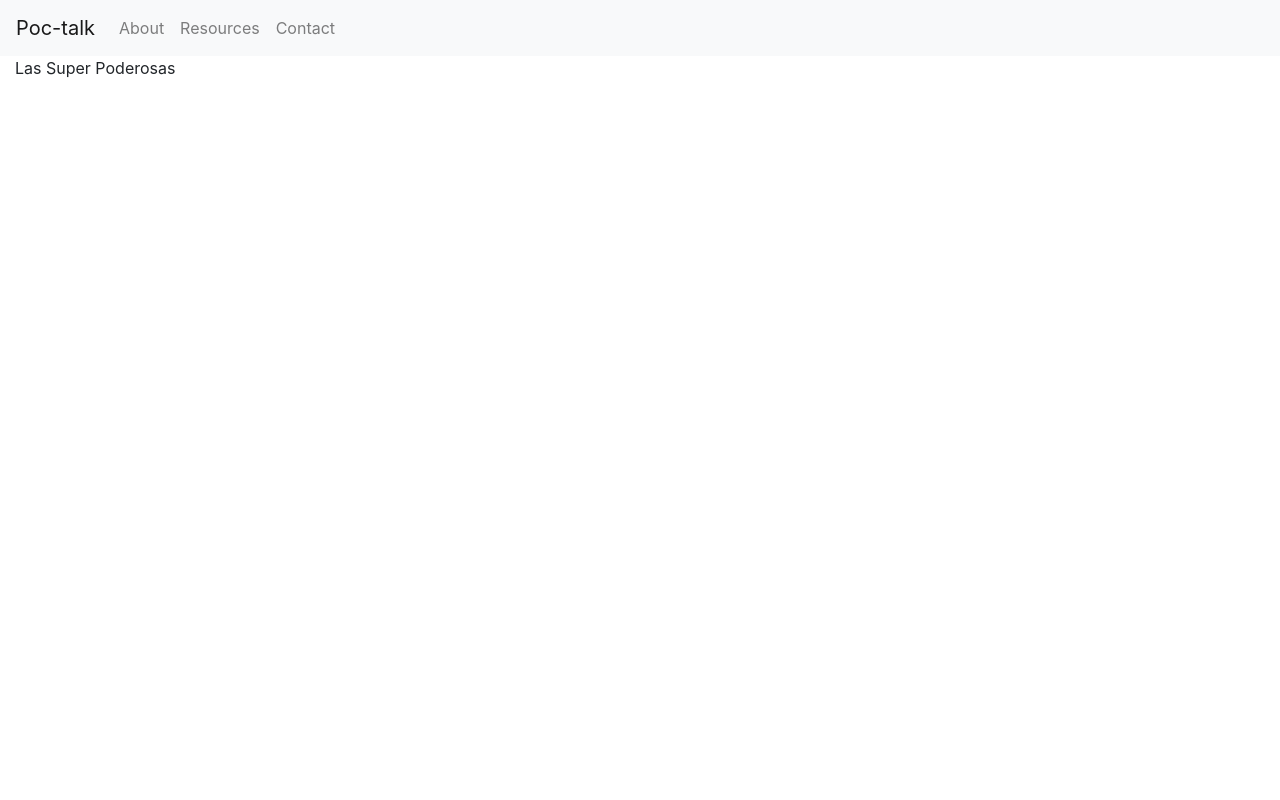
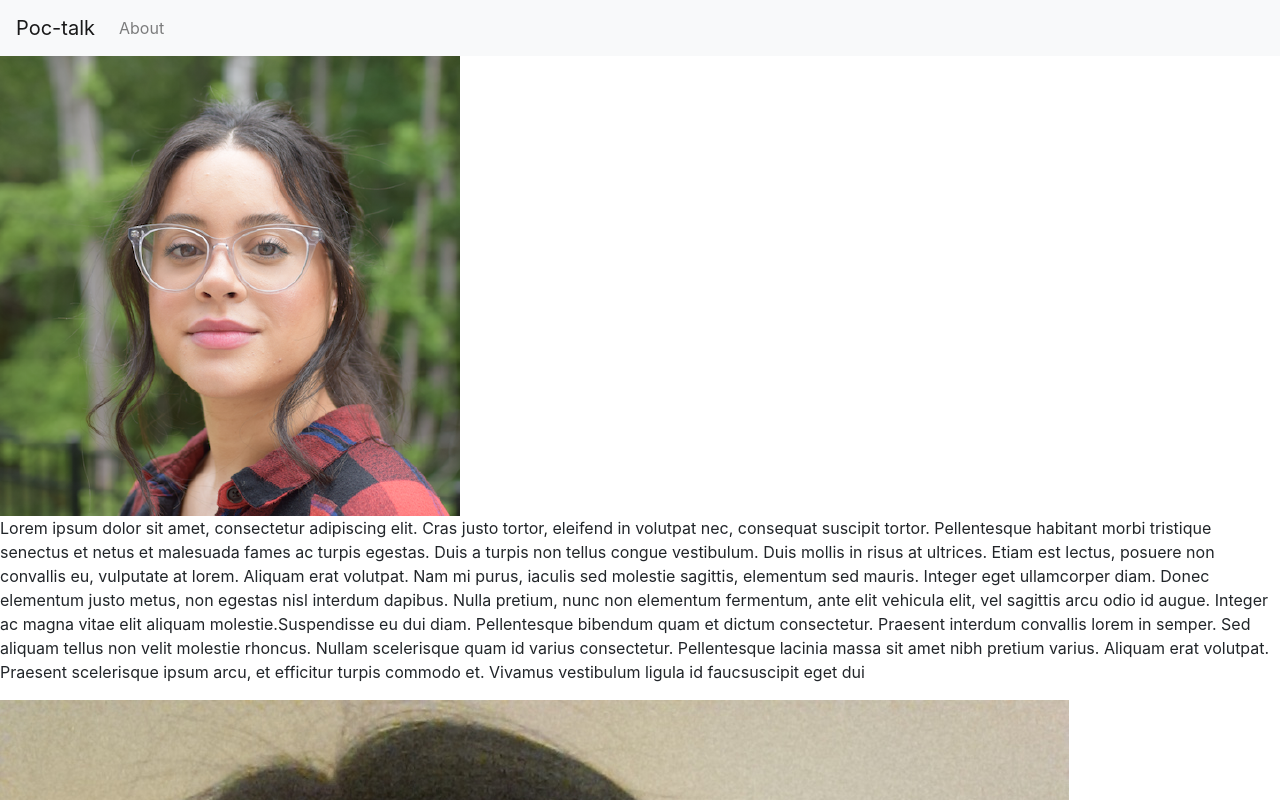
Before and after one commit to Mpolan16/poctalkapp, a React (Create React App) app in the folder client/: page /about in a window 1280 px wide. Shown: the top 800 px of the page. Built offline with nearby package versions, Linux system fonts and the light colour scheme.

Commit message:
Added about page

```diff
--- a/client/src/App.js
+++ b/client/src/App.js
@@ -4,6 +4,7 @@ import './App.css';
 import NavBar from './components/Navbar';
 import Footer from './components/Footer';
 import Home from './pages/Home';
+import About from './pages/About';
 
 function App() {
   return (
@@ -11,6 +12,7 @@ function App() {
         <NavBar/>
         <Switch>
         <Route exact path={"/"} component={Home}/>
+        <Route exact path={"/about"} component={About}/>
         </Switch>
         <Footer/>
     </Router>
--- a/client/src/components/Navbar/index.js
+++ b/client/src/components/Navbar/index.js
@@ -6,13 +6,11 @@ function NavBar() {
     return (
         <>
             <Navbar bg="light" expand="lg">
-                <Navbar.Brand href="#home">Poc-talk</Navbar.Brand>
+                <Navbar.Brand href="/">Poc-talk</Navbar.Brand>
                 <Navbar.Toggle aria-controls="basic-navbar-nav" />
                 <Navbar.Collapse id="basic-navbar-nav">
                     <Nav className="mr-auto">
-                        <Nav.Link href="#home">About</Nav.Link>
-                        <Nav.Link href="#features">Resources</Nav.Link>
-                        <Nav.Link href="#pricing">Contact</Nav.Link>
+                        <Nav.Link href="/about">About</Nav.Link>
                     </Nav>
                 </Navbar.Collapse>
             </Navbar>
--- /dev/null
+++ b/client/src/pages/About/index.js
@@ -0,0 +1,22 @@
+import React from "react";
+import monica from "../../Assets/monica.png";
+import laura from "../../Assets/laura.jpg";
+
+function About() {
+    return (
+        <>
+
+            <div>
+                <img src={monica} alt="Monica's headshot" />
+                <p>Lorem ipsum dolor sit amet, consectetur adipiscing elit. Cras justo tortor, eleifend in volutpat nec, consequat suscipit tortor. Pellentesque habitant morbi tristique senectus et netus et malesuada fames ac turpis egestas. Duis a turpis non tellus congue vestibulum. Duis mollis in risus at ultrices. Etiam est lectus, posuere non convallis eu, vulputate at lorem. Aliquam erat volutpat. Nam mi purus, iaculis sed molestie sagittis, elementum sed mauris. Integer eget ullamcorper diam. Donec elementum justo metus, non egestas nisl interdum dapibus. Nulla pretium, nunc non elementum fermentum, ante elit vehicula elit, vel sagittis arcu odio id augue. Integer ac magna vitae elit aliquam molestie.Suspendisse eu dui diam. Pellentesque bibendum quam et dictum consectetur. Praesent interdum convallis lorem in semper. Sed aliquam tellus non velit molestie rhoncus. Nullam scelerisque quam id varius consectetur. Pellentesque lacinia massa sit amet nibh pretium varius. Aliquam erat volutpat. Praesent scelerisque ipsum arcu, et efficitur turpis commodo et. Vivamus vestibulum ligula id faucsuscipit eget dui</p>
+            </div>
+            <div>
+                <img src={laura} alt="laura's headshot" />
+                <p>Lorem ipsum dolor sit amet, consectetur adipiscing elit. Cras justo tortor, eleifend in volutpat nec, consequat suscipit tortor. Pellentesque habitant morbi tristique senectus et netus et malesuada fames ac turpis egestas. Duis a turpis non tellus congue vestibulum. Duis mollis in risus at ultrices. Etiam est lectus, posuere non convallis eu, vulputate at lorem. Aliquam erat volutpat. Nam mi purus, iaculis sed molestie sagittis, elementum sed mauris. Integer eget ullamcorper diam. Donec elementum justo metus, non egestas nisl interdum dapibus. Nulla pretium, nunc non elementum fermentum, ante elit vehicula elit, vel sagittis arcu odio id augue. Integer ac magna vitae elit aliquam molestie.Suspendisse eu dui diam. Pellentesque bibendum quam et dictum consectetur. Praesent interdum convallis lorem in semper. Sed aliquam tellus non velit molestie rhoncus. Nullam scelerisque quam id varius consectetur. Pellentesque lacinia massa sit amet nibh pretium varius. Aliquam erat volutpat. Praesent scelerisque ipsum arcu, et efficitur turpis commodo et. Vivamus vestibulum ligula id faucibus convallis. Donec orci enim, ullamcorper vitae tempor ac, suscipit eget dui</p>
+            </div>
+
+        </>
+    );
+}
+
+export default About;
```
Also changed, not shown: client/src/Assets/laura.jpg (added), client/src/Assets/monica.png (added).
